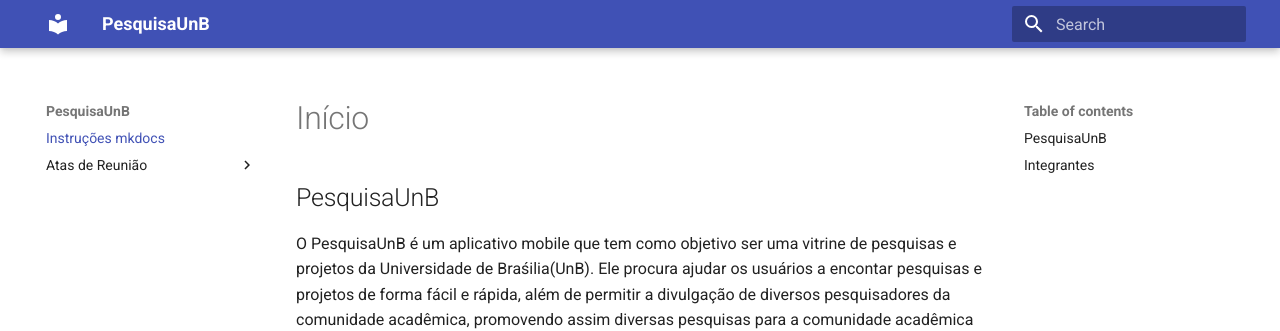
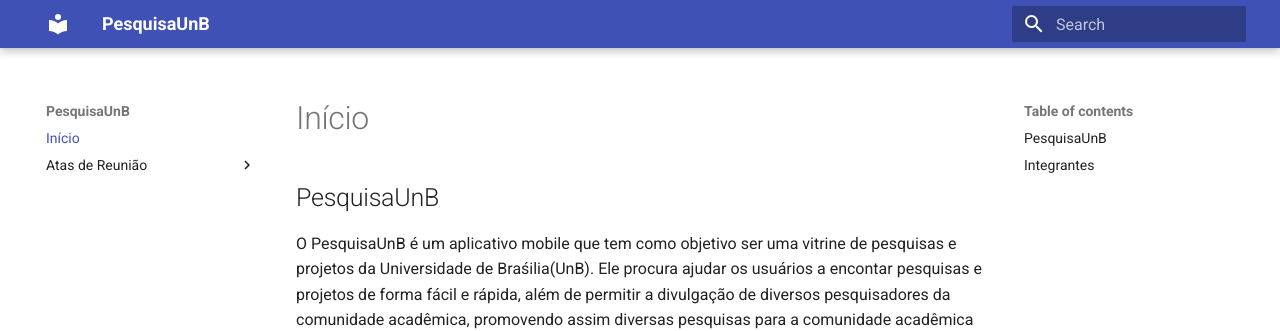
Before and after one commit to FGA0138-MDS-Ajax/2025.2-Fuxi, an MkDocs documentation site: the page built from docs/index.md, in a window 1280 px wide. Shown: the top 331 px of the page. Built offline with MkDocs 1.6.1 and Material for MkDocs 9.7.7, drawn with Linux system fonts in a browser that asks for light colours.

Commit message:
docs: alteração página principal
nome pagina home

```diff
--- a/mkdocs.yml
+++ b/mkdocs.yml
@@ -1,7 +1,7 @@
 site_name: PesquisaUnB
 
 nav:
-  - Instruções mkdocs: "index.md"
+  - Início: "index.md"
   - Atas de Reunião:
     - Ata 1: "atas-reuniao/ata-reuniao-1.md"
     - Ata 2: "atas-reuniao/ata-reuniao-2.md"
```
